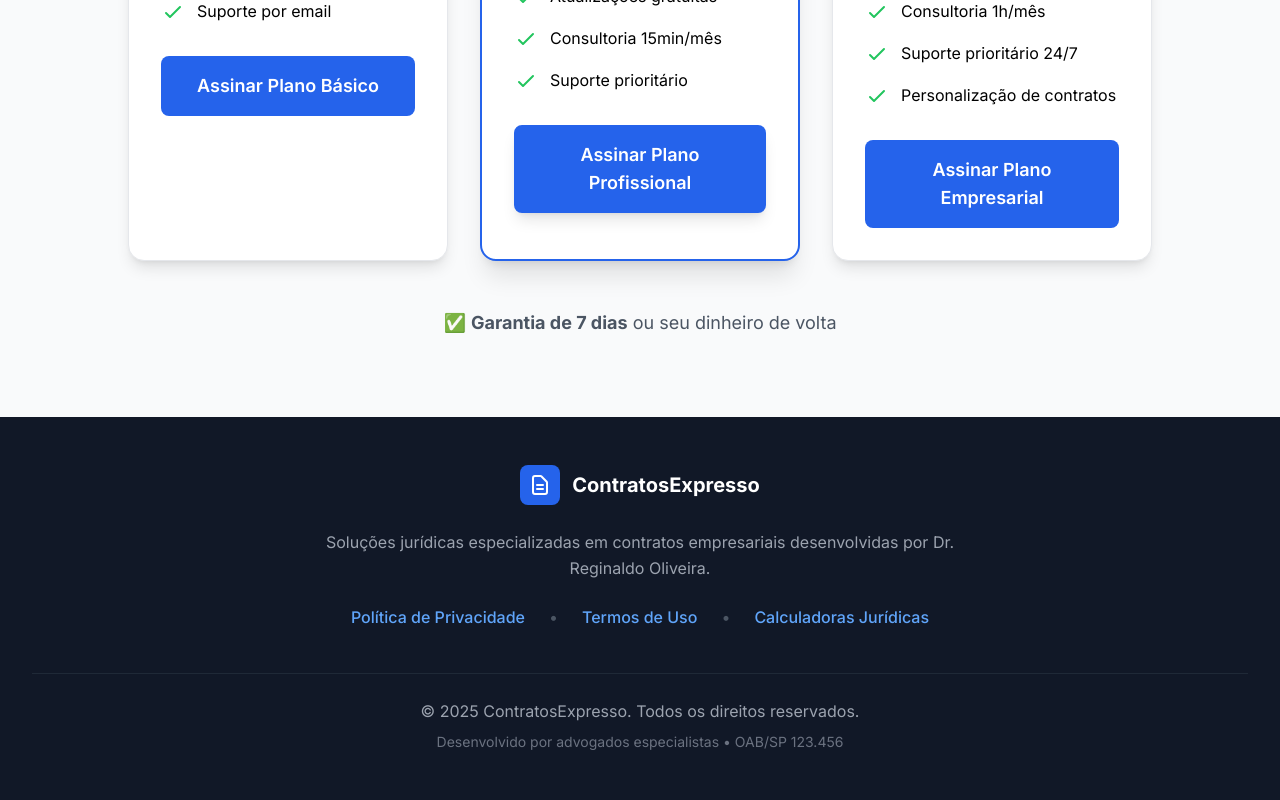
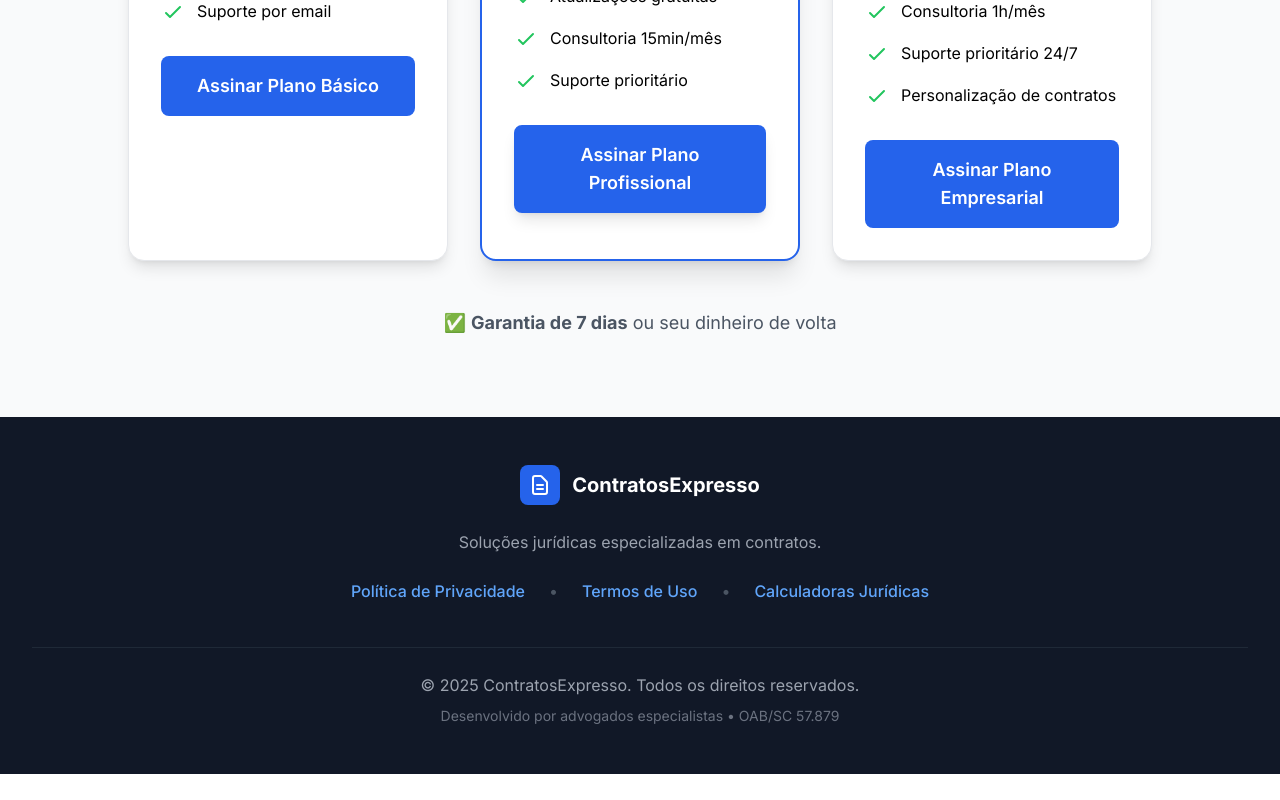
Before and after one commit to mestrereginaldo-site/contratosexpresso-site, a Next.js app: page / in a window 1280 px wide. Shown: the part 1752-2552 px from the top of the page. After the commit the page ends 2526 px from the top, so only its background shows below. Built offline with nearby package versions, Linux system fonts and the light colour scheme.

Commit message:
Update Footer.js

```diff
--- a/components/Footer.js
+++ b/components/Footer.js
@@ -16,7 +16,7 @@ export default function Footer() {
           </div>
 
           <p className="text-gray-400 mb-6 max-w-2xl mx-auto">
-            Soluções jurídicas especializadas em contratos empresariais desenvolvidas por Dr. Reginaldo Oliveira.
+            Soluções jurídicas especializadas em contratos.
           </p>
 
           {/* Links do Footer */}
@@ -53,7 +53,7 @@ export default function Footer() {
               © {currentYear} ContratosExpresso. Todos os direitos reservados.
             </p>
             <p className="text-gray-500 text-sm mt-2">
-              Desenvolvido por advogados especialistas • OAB/SP 123.456
+              Desenvolvido por advogados especialistas • OAB/SC 57.879
             </p>
           </div>
         </div>
```
